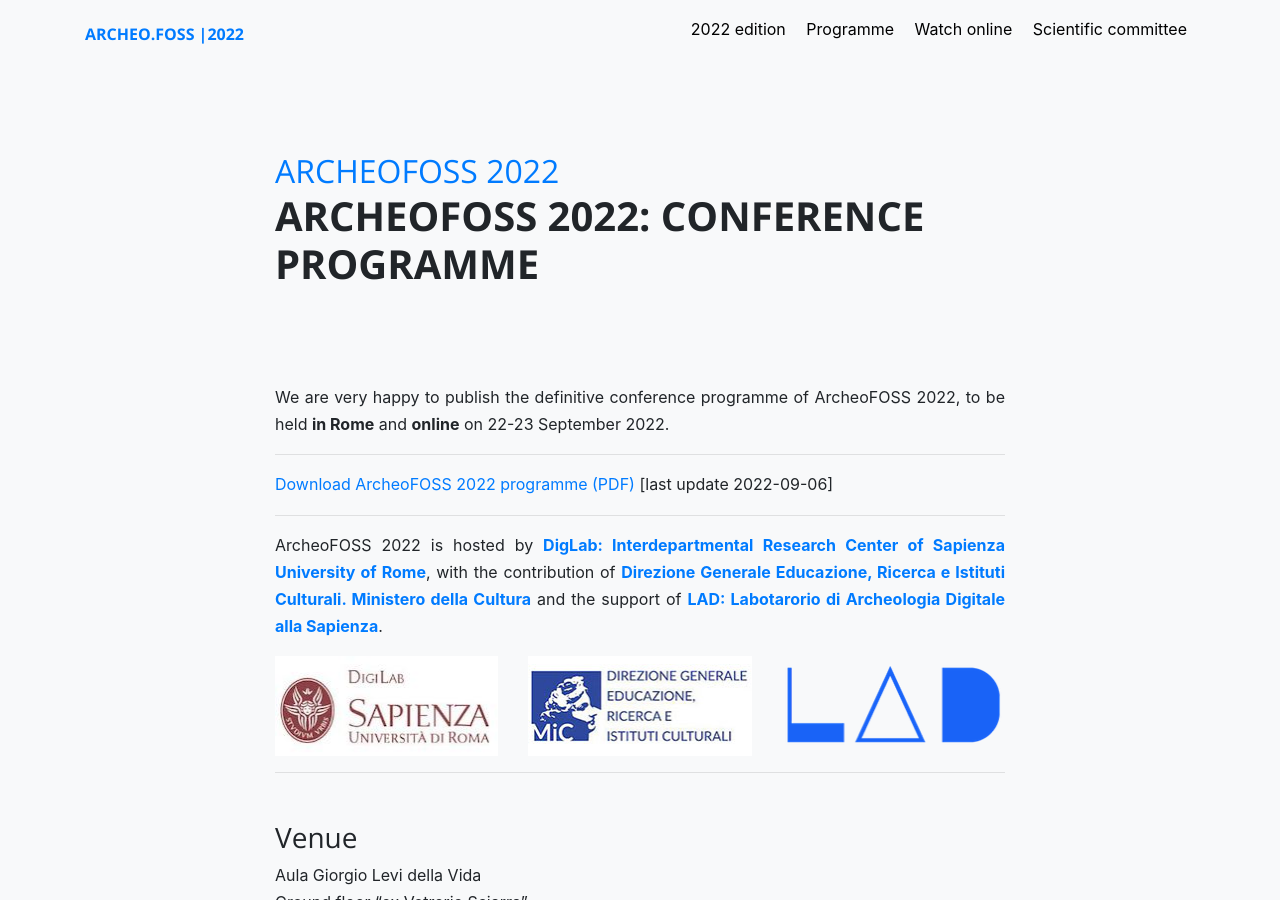
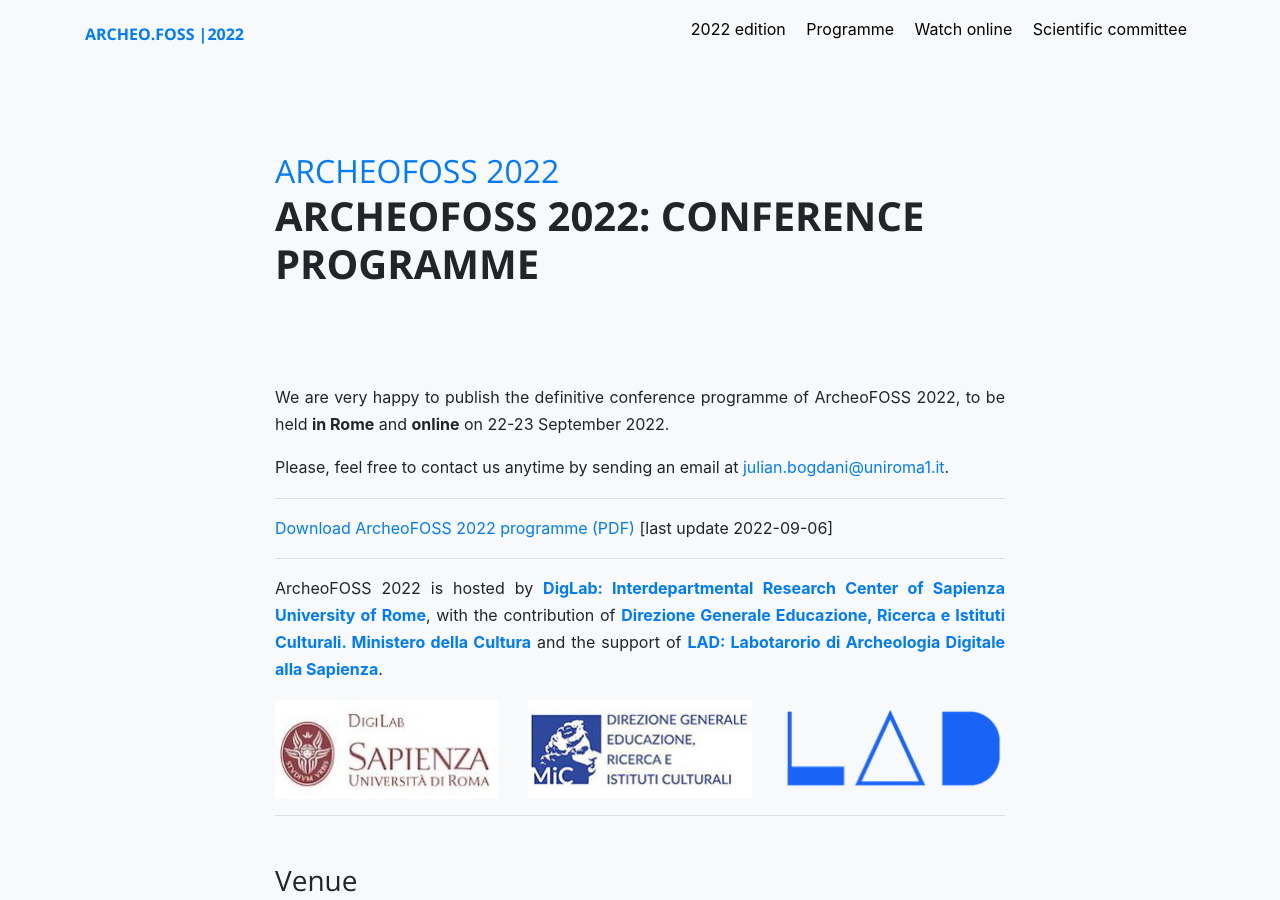
Before and after one commit to archeofoss/archeofoss, a Jekyll site: the page built from 2022/programme.md, in a window 1280 px wide and 900 px high. Built offline with Jekyll 4.4.1, drawn with Linux system fonts in a browser that asks for light colours; nearby versions of some CDN libraries.

Commit message:
Added contact message

```diff
--- a/2022/programme.md
+++ b/2022/programme.md
@@ -6,6 +6,8 @@
 
 
 We are very happy to publish the definitive conference programme of ArcheoFOSS 2022, to be held **in Rome** and **online** on 22-23 September 2022.
+
+Please, feel free to contact us anytime by sending an email at [julian.bogdani@uniroma1.it](mailto:julian.bogdani@uniroma1.it).
 
 ---
 [Download ArcheoFOSS 2022 programme (PDF)](./ArcheoFOSS-2022-programme.pdf) [last update 2022-09-06]
```
